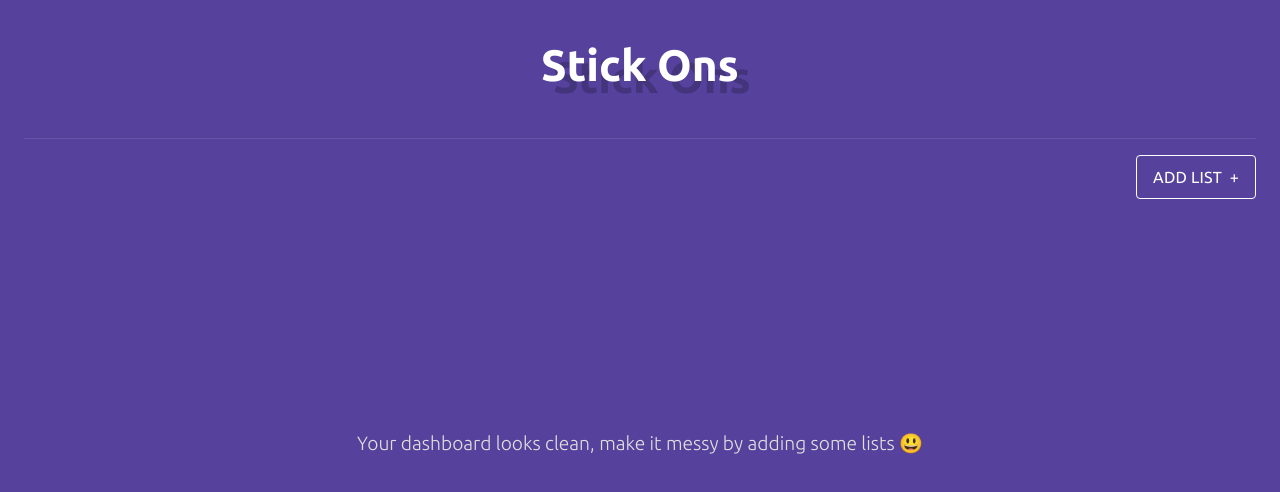
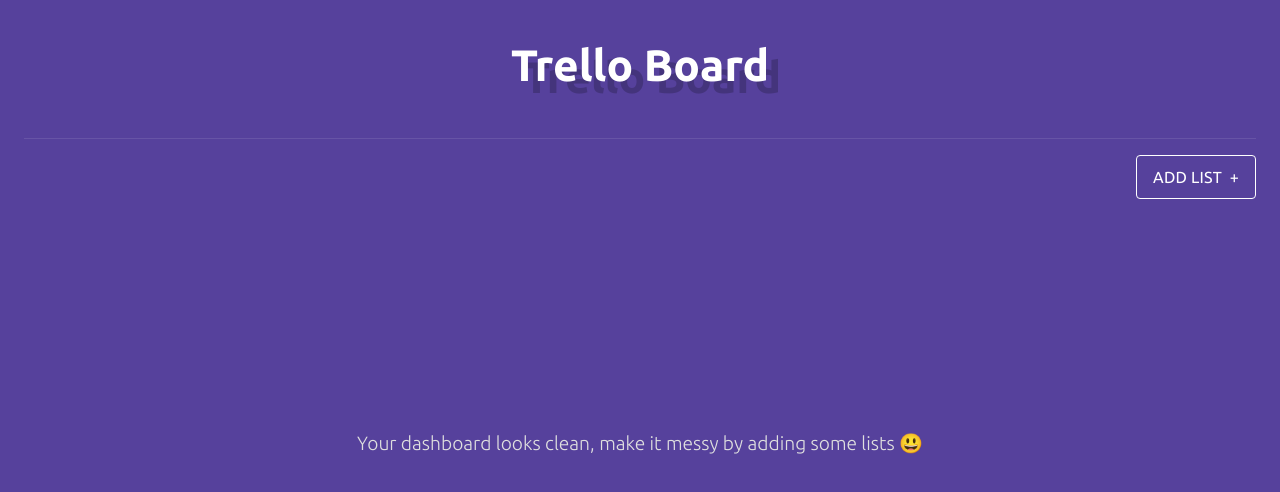
Before and after one commit to DemonDaddy22/Stick-Ons, a website: page src/index.html in a window 1280 px wide. Drawn offline with Linux system fonts and the light colour scheme.

Commit message:
Minor changes

```diff
--- a/src/index.html
+++ b/src/index.html
@@ -13,7 +13,7 @@
 
     <body>
         <div class="header-wrapper">
-            <div class="header text-white">Stick Ons</div>
+            <div class="header text-white">Trello Board</div>
         </div>
         <div class="divider divider-light"></div>
         <div class="button-wrapper">
```
